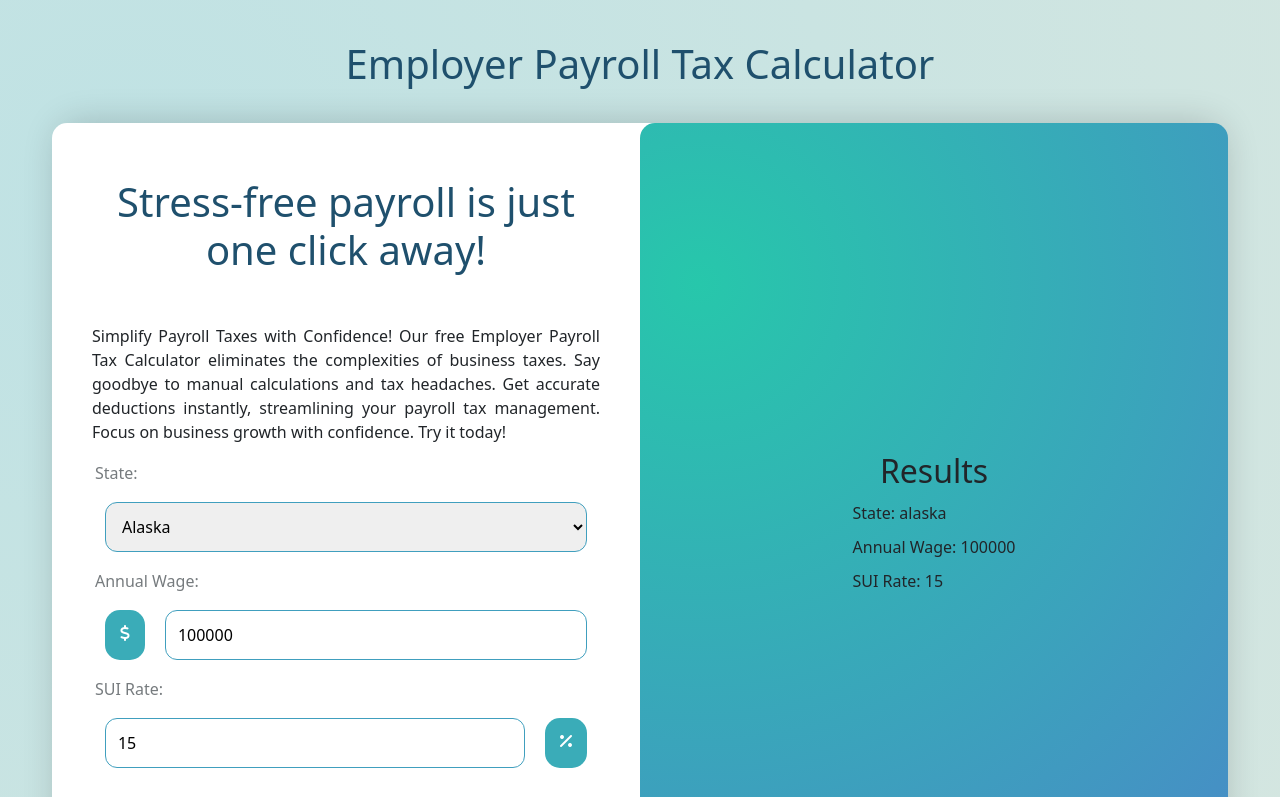
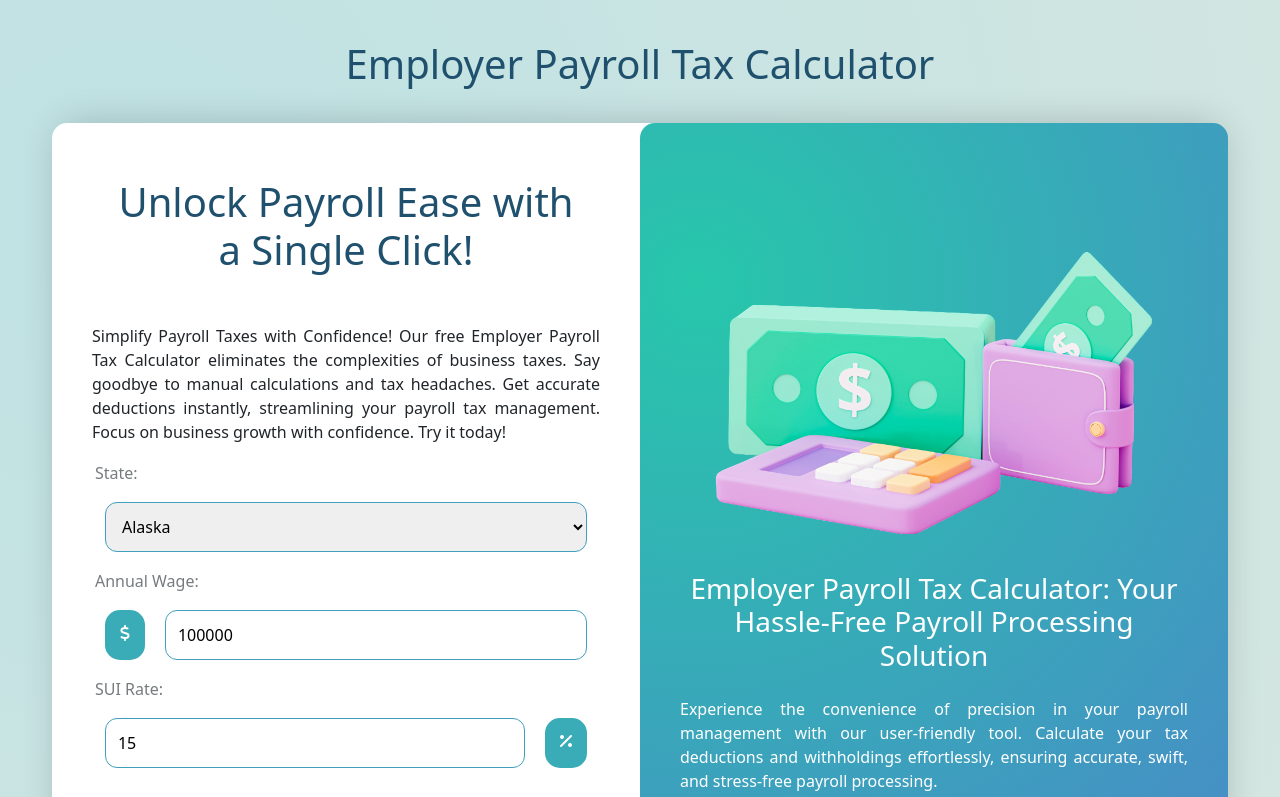
Before and after one commit to MarianaTellezR/employer-payroll-tax-calculator-mariana-tellez, a React (Create React App) app: page / in a window 1280 px wide. Shown: the top 797 px of the page. Built offline with nearby package versions, Linux system fonts and the light colour scheme.

Commit message:
Created NoResults.js

```diff
--- /dev/null
+++ b/src/Noresults.css
@@ -0,0 +1,14 @@
+.Noresults img {
+    width: 80%;
+}
+
+.Noresults h3 {
+    margin: 15px 20px;
+    padding: 10px;
+    color: white;
+}
+
+.Noresults p {
+    color: white;
+    margin: 14px 25px;
+}
--- /dev/null
+++ b/src/Noresults.js
@@ -0,0 +1,24 @@
+import React from "react";
+import "./Noresults.css";
+
+export default function Noresults() {
+  return (
+    <div className="Noresults">
+      <img
+        className="payroll-tax-calculator"
+        alt="Payroll Tax Calculator by Mariana Tellez Resendiz"
+        src={require("./payroll-tax.png")}
+      />
+      <h3>
+        Employer Payroll Tax Calculator: Your Hassle-Free Payroll Processing
+        Solution
+      </h3>
+      <p>
+        Experience the convenience of precision in your payroll management with
+        our user-friendly tool. Calculate your tax deductions and withholdings
+        effortlessly, ensuring accurate, swift, and stress-free payroll
+        processing.
+      </p>
+    </div>
+  );
+}
--- a/src/Payroll.js
+++ b/src/Payroll.js
@@ -1,19 +1,18 @@
 import React, { useState } from "react";
 import "./Payroll.css";
 import Results from "./Results";
+import Noresults from "./Noresults";
 
 export default function Payroll() {
   const [state, setState] = useState("alaska");
   const [annualWage, setAnnualWage] = useState(100000);
   const [suiRate, setSuiRate] = useState(15);
 
-  const [message, setMessage] = useState("");
+  const [calculate, setCalculate] = useState(false);
 
   function handleSubmit(event) {
     event.preventDefault();
-    setMessage(
-      `Searching for ${state}, with an annual wage of $${annualWage} and SUI rate of ${suiRate}%`
-    );
+    setCalculate(true);
   }
 
   function handleChangeState(event) {
@@ -28,11 +27,12 @@ export default function Payroll() {
     setSuiRate(event.target.value);
   }
 
+  if (calculate) {
     return (
       <div className="Payroll">
         <div className="row">
           <div className="col-sm-12 col-md-6 payroll-left">
-          <h1>Stress-free payroll is just one click away!</h1>
+            <h1>Unlock Payroll Ease with a Single Click!</h1>
             <p>
               Simplify Payroll Taxes with Confidence! Our free Employer Payroll
               Tax Calculator eliminates the complexities of business taxes. Say
@@ -80,14 +80,85 @@ export default function Payroll() {
                 ></input>
                 <i className="fa-solid fa-percent"></i>
               </div>
-            <input type="submit" value="Calculate" className="btn-calculate" />
+              <input
+                type="submit"
+                value="Calculate"
+                className="btn-calculate"
+              />
             </form>
           </div>
           <div className="col-sm-12 col-md-6 payroll-right">
-          <h2>{message}</h2>
+            <h2>{calculate}</h2>
             <Results state={state} wage={annualWage} sui={suiRate} />
           </div>
         </div>
       </div>
     );
+  } else {
+    return (
+      <div className="Payroll">
+        <div className="row">
+          <div className="col-sm-12 col-md-6 payroll-left">
+            <h1>Unlock Payroll Ease with a Single Click!</h1>
+            <p>
+              Simplify Payroll Taxes with Confidence! Our free Employer Payroll
+              Tax Calculator eliminates the complexities of business taxes. Say
+              goodbye to manual calculations and tax headaches. Get accurate
+              deductions instantly, streamlining your payroll tax management.
+              Focus on business growth with confidence. Try it today!
+            </p>
+            <form onSubmit={handleSubmit} className="form-input">
+              <label forhtml="states">State:</label>
+              <select
+                value={state}
+                onChange={handleChangeState}
+                name="states"
+                id="states"
+              >
+                <option value="alabama">Alabama</option>
+                <option value="alaska">Alaska</option>
+                <option value="arizona">Arizona</option>
+                <option value="arkansas">Arkansas</option>
+                <option value="california">California</option>
+                <option value="colorado">Colorado</option>
+                <option value="connecticut">Connecticut</option>
+                <option value="delaware">Delaware</option>
+                <option value="columbia">District of Columbia</option>
+              </select>
+              <label forhtml="wage">Annual Wage:</label>
+              <div className="d-flex">
+                <i className="fa-solid fa-dollar-sign"></i>
+                <input
+                  value={annualWage}
+                  type="text"
+                  onChange={handleChangeAnnualWage}
+                  name="wage"
+                  id="wage"
+                ></input>
+              </div>
+              <label forhtml="sui">SUI Rate:</label>
+              <div className="d-flex">
+                <input
+                  value={suiRate}
+                  type="number"
+                  onChange={handleChangeSuiRate}
+                  name="sui"
+                  id="sui"
+                ></input>
+                <i className="fa-solid fa-percent"></i>
+              </div>
+              <input
+                type="submit"
+                value="Calculate"
+                className="btn-calculate"
+              />
+            </form>
+          </div>
+          <div className="col-sm-12 col-md-6 payroll-right">
+            <Noresults />
+          </div>
+        </div>
+      </div>
+    );
   }
+}
```
Also changed, not shown: src/payroll-tax.png (added). Lines whose indentation alone changed are shown as unchanged.
